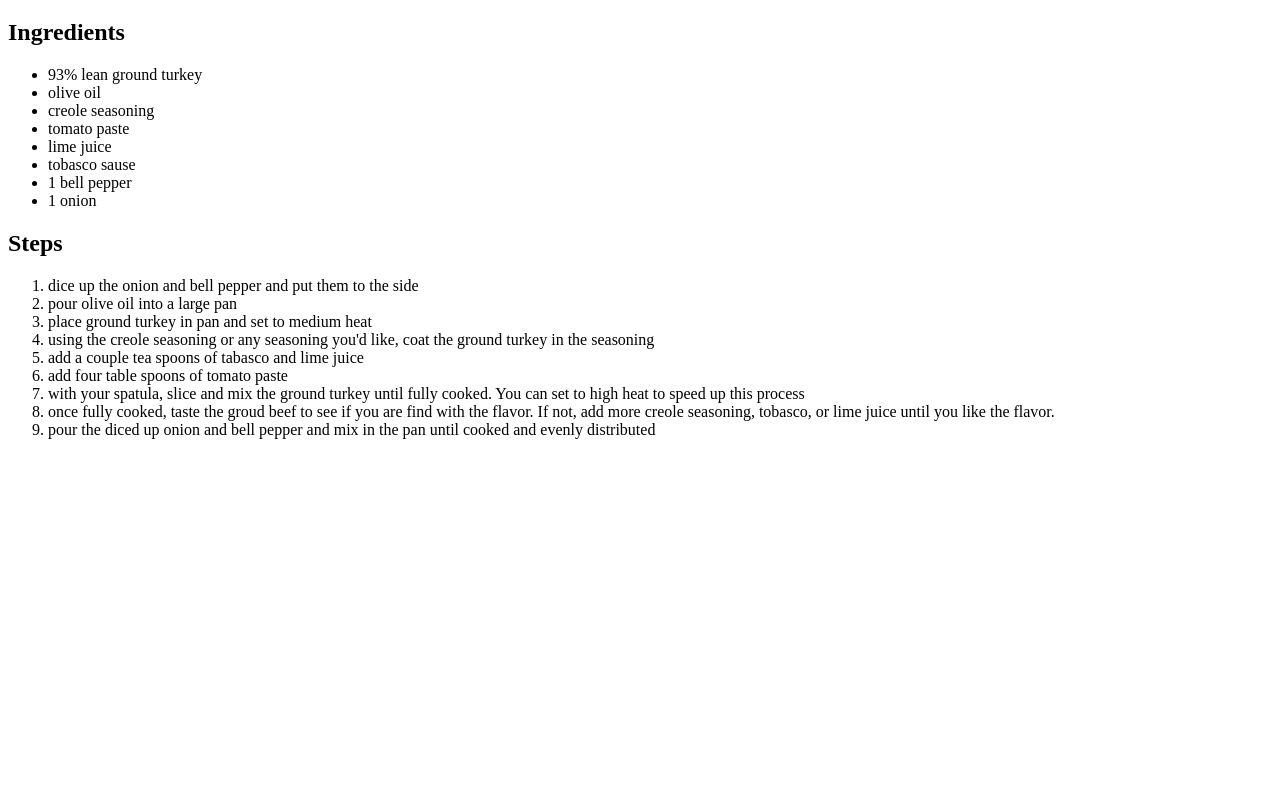
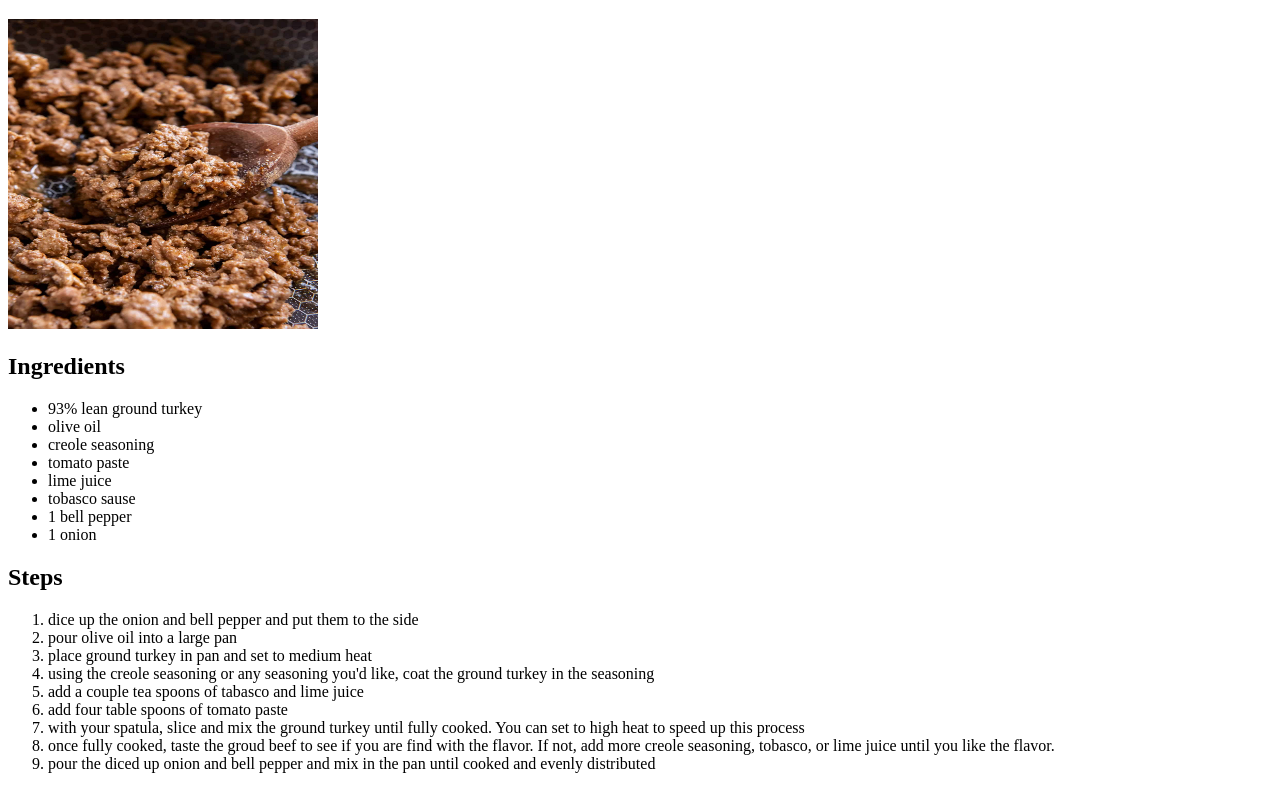
Before and after one commit to jeancgjr/odin-recipes, a plain HTML site: page recipes/ground-turkey.html in a window 1280 px wide. Shown: the part 61-850 px from the top of the page. Before the commit the page ends 800 px from the top, so only its background shows below. Drawn offline with Linux system fonts and the light colour scheme.

Commit message:
Moved ground turkey image
Deleted ground turkey image from main page and moved it to ground turkey page.

```diff
--- a/recipes/ground-turkey.html
+++ b/recipes/ground-turkey.html
@@ -7,6 +7,7 @@
 
     <body>
         <h1>Ground Turkey</h1>
+        <img src="../img/ground-turkey-pic.jpg" alt="Ground Turkey Image" height="310" width="310">
         <h2>Ingredients</h2>
             <ul>
                 <li>93% lean ground turkey</li>
```
